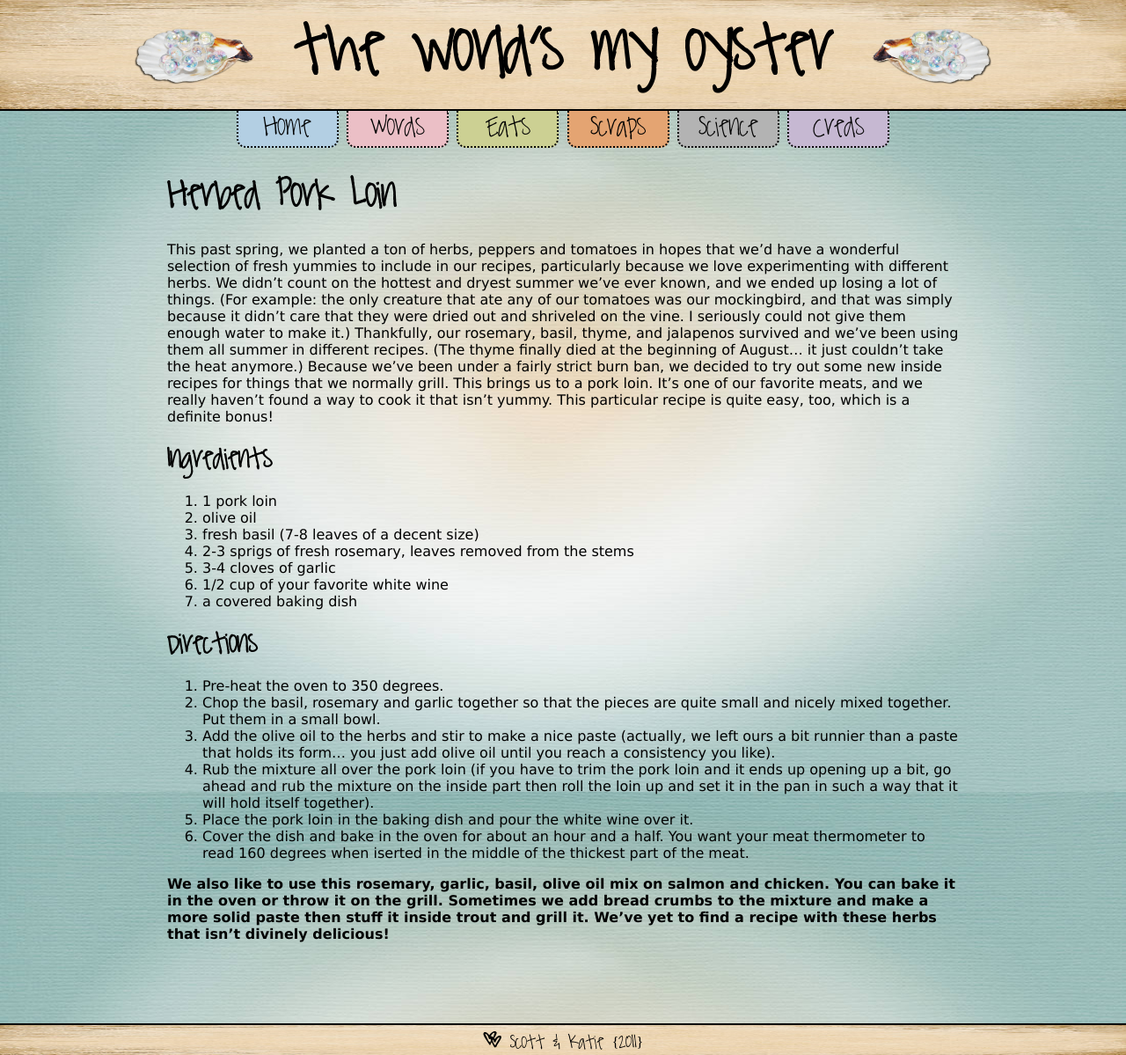
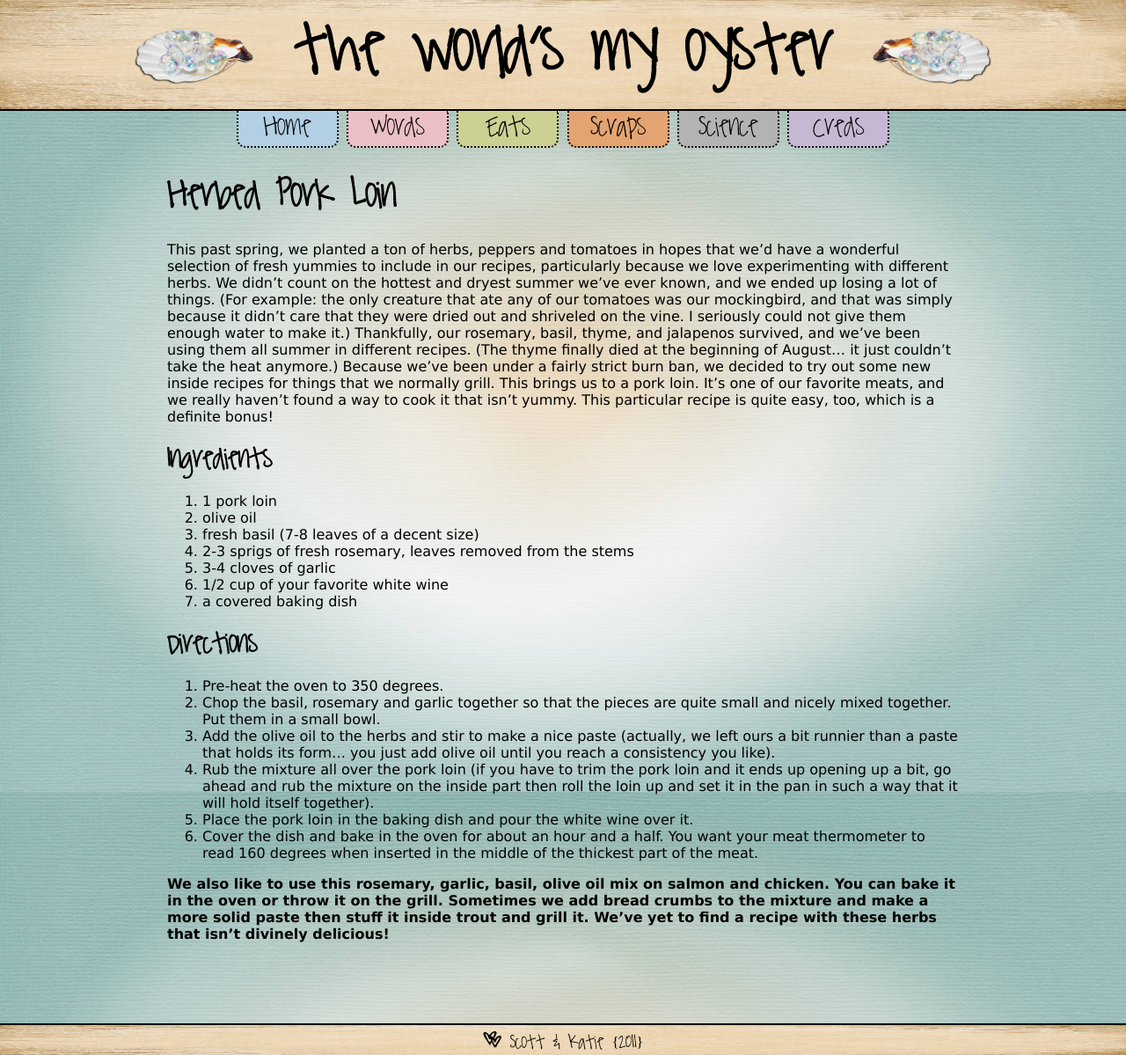
Before and after one commit to kpetersen/kpetersen.github.io, a Jekyll site: the page built from eats/_posts/2011-10-25-baked-pork-loin.markdown, in a window 1280 px wide and 1199 px high. Shown: the whole window at 88% size. Built offline with Jekyll 4.4.1, drawn with Linux system fonts in a browser that asks for light colours; Markdown is read by kramdown in place of the engine named in the settings.

Commit message:
Fixed a misspelled word and added a comma to pork loin recipe

```diff
--- a/eats/_posts/2011-10-25-baked-pork-loin.markdown
+++ b/eats/_posts/2011-10-25-baked-pork-loin.markdown
@@ -8,7 +8,7 @@ This past spring, we planted a ton of herbs, peppers and tomatoes in hopes that
 include in our recipes, particularly because we love experimenting with different herbs. We didn't count on the hottest and dryest summer we've ever known, and we ended up losing a lot of things.
 (For example: the only creature that ate any of our tomatoes was our mockingbird, and that was simply because it didn't care that
 they were dried out and shriveled on the vine. I seriously could not give them enough water to make it.) Thankfully, our rosemary, basil,
-thyme, and jalapenos survived and we've been using them all summer in different recipes. (The thyme finally died at the beginning
+thyme, and jalapenos survived, and we've been using them all summer in different recipes. (The thyme finally died at the beginning
 of August... it just couldn't take the heat anymore.) Because we've been under a fairly strict burn ban, we decided to try out some
 new inside recipes for things that we normally grill. This brings us to a pork loin. It's one of our favorite meats, and we really
 haven't found a way to cook it that isn't yummy. This particular recipe is quite easy, too, which is a definite bonus!
@@ -28,7 +28,7 @@ haven't found a way to cook it that isn't yummy. This particular recipe is quite
 1. Add the olive oil to the herbs and stir to make a nice paste (actually, we left ours a bit runnier than a paste that holds its form... you just add olive oil until you reach a consistency you like).
 1. Rub the mixture all over the pork loin (if you have to trim the pork loin and it ends up opening up a bit, go ahead and rub the mixture on the inside part then roll the loin up and set it in the pan in such a way that it will hold itself together).
 1. Place the pork loin in the baking dish and pour the white wine over it.
-1. Cover the dish and bake in the oven for about an hour and a half. You want your meat thermometer to read 160 degrees when iserted in the middle of the thickest part of the meat.
+1. Cover the dish and bake in the oven for about an hour and a half. You want your meat thermometer to read 160 degrees when inserted in the middle of the thickest part of the meat.
 
 **We also like to use this rosemary, garlic, basil, olive oil mix on salmon and chicken. You can bake it in the oven or throw it on
 the grill. Sometimes we add bread crumbs to the mixture and make a more solid paste then stuff it inside trout and grill it. We've yet to find a recipe
```
